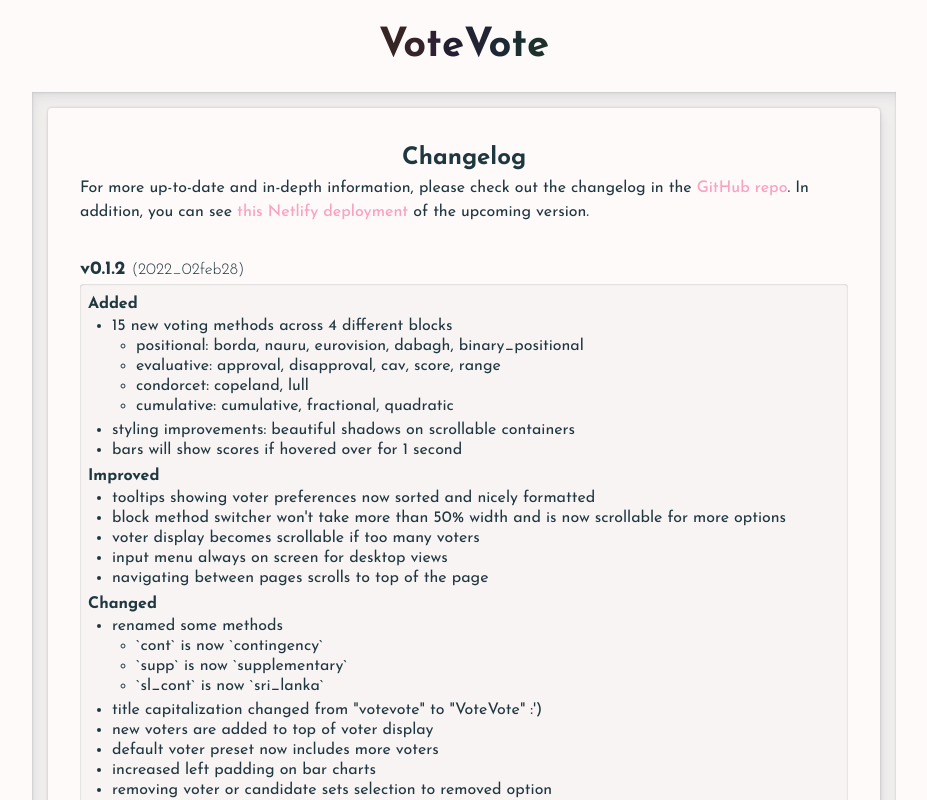
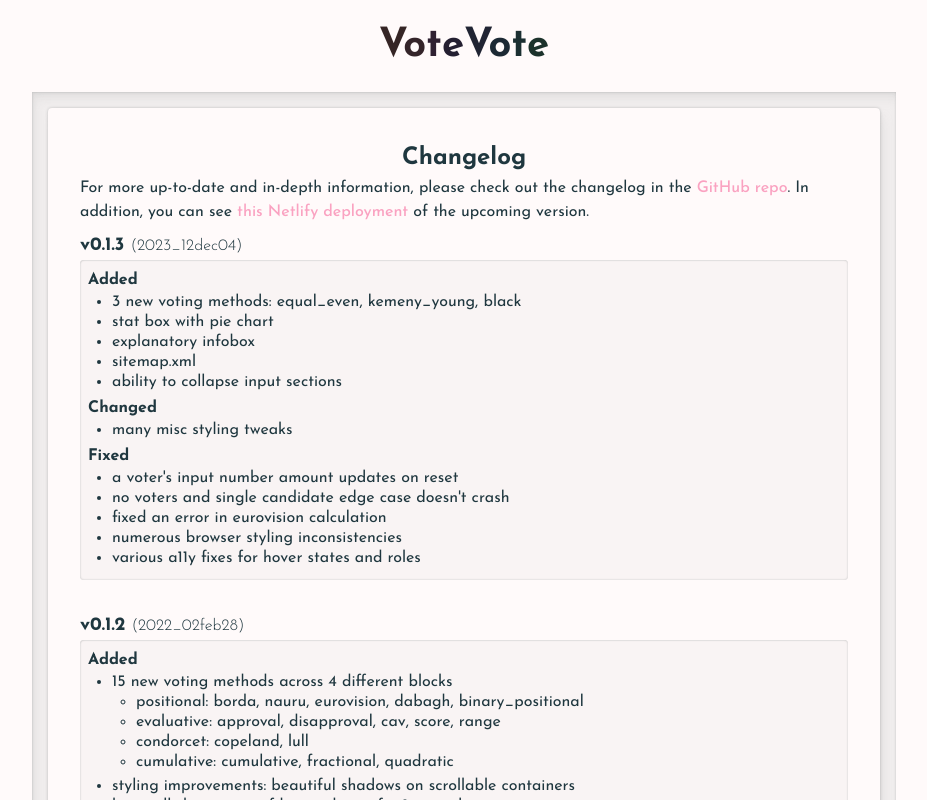
Before and after one commit to tif-calin/votevote, a React (Create React App) app: page /changelog in a window 1280 px wide. Shown: the whole page, without its empty margins (176-1103 px from the left). Built offline with nearby package versions, Linux system fonts and the light colour scheme.

Commit message:
release v0.1.3

```diff
--- a/src/views/changelog/ChangelogPage.tsx
+++ b/src/views/changelog/ChangelogPage.tsx
@@ -82,13 +82,15 @@ const ChangelogPage: React.FC<Props> = () => {
           For more up-to-date and in-depth information, please check out the changelog in the <A href="https://github.com/tif-calin/votevote/blob/main/CHANGELOG.md">GitHub repo</A>. In addition, you can see <A href="https://dev--votevote.netlify.app/">this Netlify deployment</A> of the upcoming version.
         </p>
 
-        {/* <h3>v0.1.3 <span>2022_05may??</span></h3>
+        <h3>v0.1.3 <span>2023_12dec04</span></h3>
         <div className="release">
           <h4>Added</h4>
           <ul>
-            <li>1 new voting method: equal_even</li>
+            <li>3 new voting methods: equal_even, kemeny_young, black</li>
+            <li>stat box with pie chart</li>
             <li>explanatory infobox</li>
             <li>sitemap.xml</li>
+            <li>ability to collapse input sections</li>
           </ul>
           <h4>Changed</h4>
           <ul>
@@ -97,9 +99,12 @@ const ChangelogPage: React.FC<Props> = () => {
           <h4>Fixed</h4>
           <ul>
             <li>a voter&apos;s input number amount updates on reset</li>
-            <li>numerous browser styling inconsistencies now fixed</li>
+            <li>no voters and single candidate edge case doesn't crash</li>
+            <li>fixed an error in eurovision calculation</li>
+            <li>numerous browser styling inconsistencies</li>
+            <li>various a11y fixes for hover states and roles</li>
           </ul>
-        </div> */}
+        </div>
 
         <br />
         <h3>v0.1.2 <span>2022_02feb28</span></h3>
```
Also changed, not shown: 2 other files (tests, documents, lock files or other folders).
